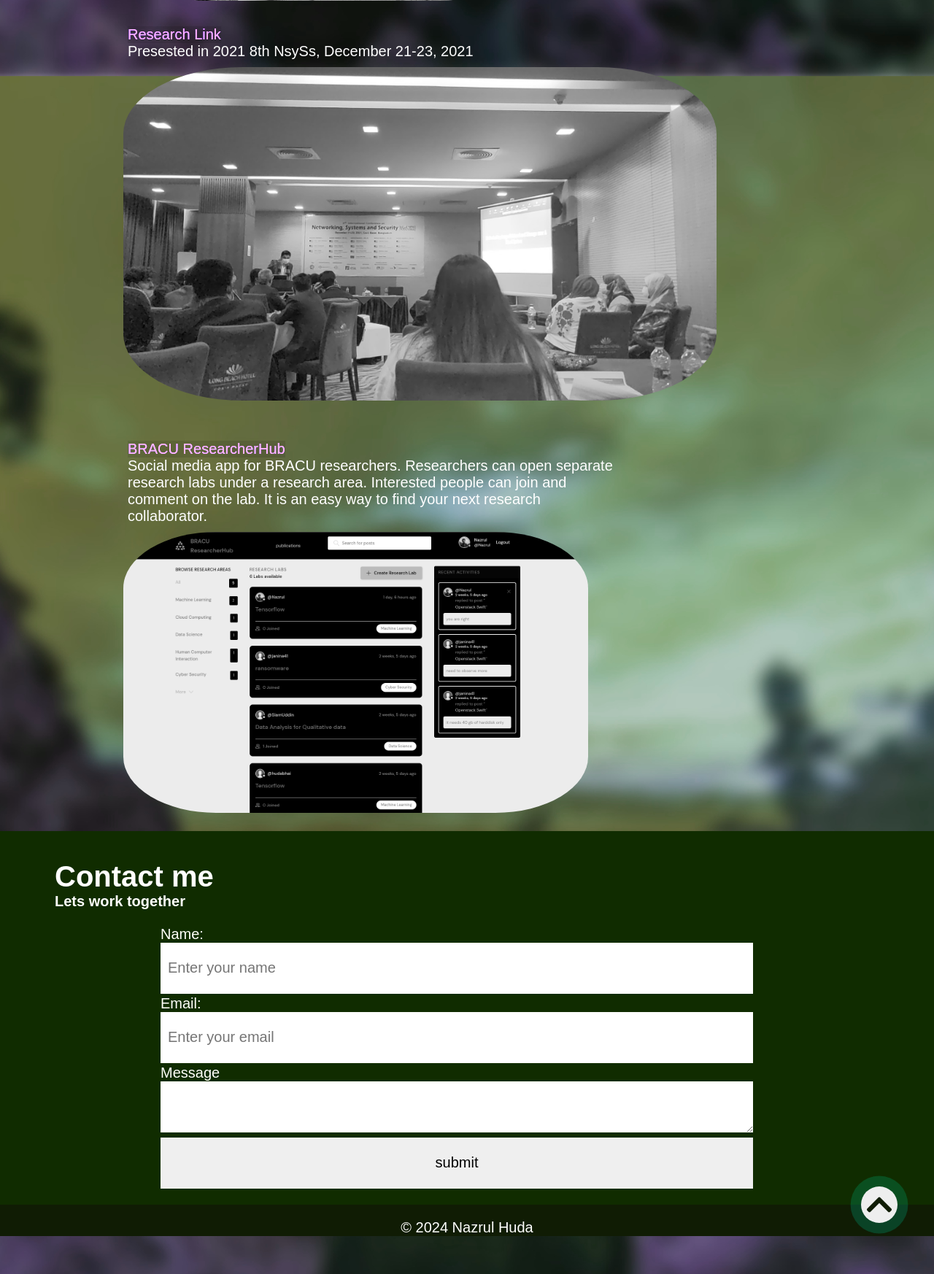
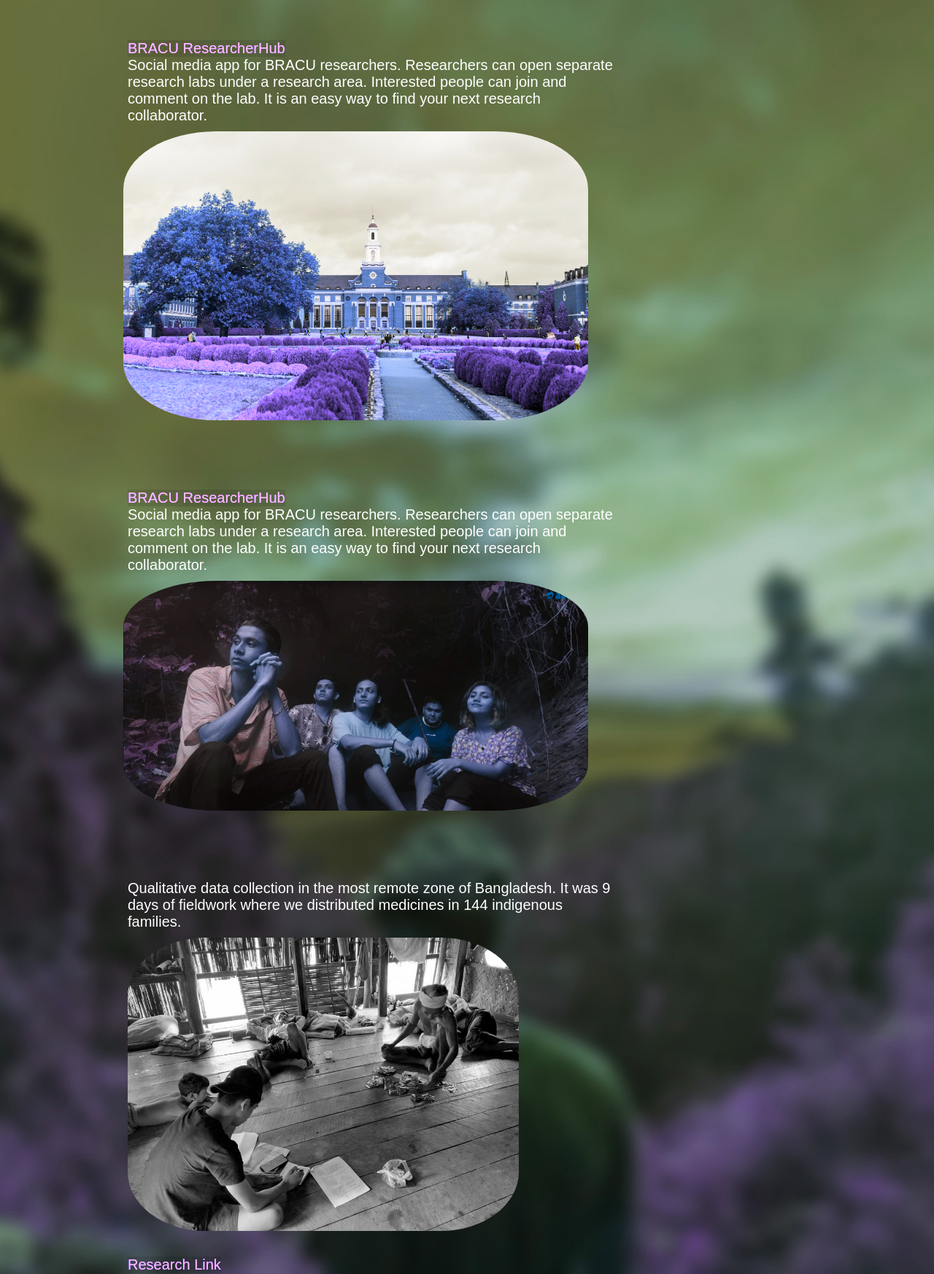
Before and after one commit to nazrulhuda/nazrulhudashanto, a Django app: page / in a window 1280 px wide; the page is wider, and only the part inside the window is pictured. Shown: the part 1976-3722 px from the top of that part at 73% size. Run offline with Django 4.2, Linux system fonts and the light colour scheme.

Commit message:
first commit

```diff
--- a/base/templates/base/index.html
+++ b/base/templates/base/index.html
@@ -141,6 +141,58 @@
                 </div>
             </div>
 
+            <div class="portfolio-item">
+
+                <div class="about-nise2" data-aos="fade-left" data-aos-delay="100">
+                    <a href="https://bracuresearcherhub.onrender.com/" class="cta">BRACU ResearcherHub</a>
+
+                    <p>Social media app for BRACU researchers. Researchers can open separate research labs under a research area. Interested people can join and comment on the lab. It is an easy way to find your next research collaborator.
+                    </p>
+
+                    <div class="ko1" data-aos="fade-right" data-aos-delay="400">
+                        <iframe class="pop" width="560" height="315" src="https://www.youtube.com/embed/aywzo952Nx8" frameborder="0" allowfullscreen></iframe>
+                    </div>
+
+                </div>
+            </div>
+
+            <div class="portfolio-item">
+
+                <div class="about-nise2" data-aos="fade-left" data-aos-delay="100">
+                    <a href="https://bracuresearcherhub.onrender.com/" class="cta">BRACU ResearcherHub</a>
+
+                    <p>Social media app for BRACU researchers. Researchers can open separate research labs under a research area. Interested people can join and comment on the lab. It is an easy way to find your next research collaborator.
+                    </p>
+
+                    <div class="ko1" data-aos="fade-right" data-aos-delay="400">
+
+                        <img class ="pop" src="{% static 'images/pub.jpg' %}">
+
+
+                    </div>
+
+                </div>
+            </div>
+
+            <div class="portfolio-item">
+
+                <div class="about-nise2" data-aos="fade-left" data-aos-delay="100">
+                    <a href="https://bracuresearcherhub.onrender.com/" class="cta">BRACU ResearcherHub</a>
+
+                    <p>Social media app for BRACU researchers. Researchers can open separate research labs under a research area. Interested people can join and comment on the lab. It is an easy way to find your next research collaborator.
+                    </p>
+
+                    <div class="ko1" data-aos="fade-right" data-aos-delay="400">
+
+                        <img class ="pop" src="{% static 'images/r.jfif' %}">
+
+
+                    </div>
+
+                </div>
+            </div>
+
+
 
 
 
```
Also changed, not shown: static/images/pub.jpg (added), static/images/r.jfif (added).
